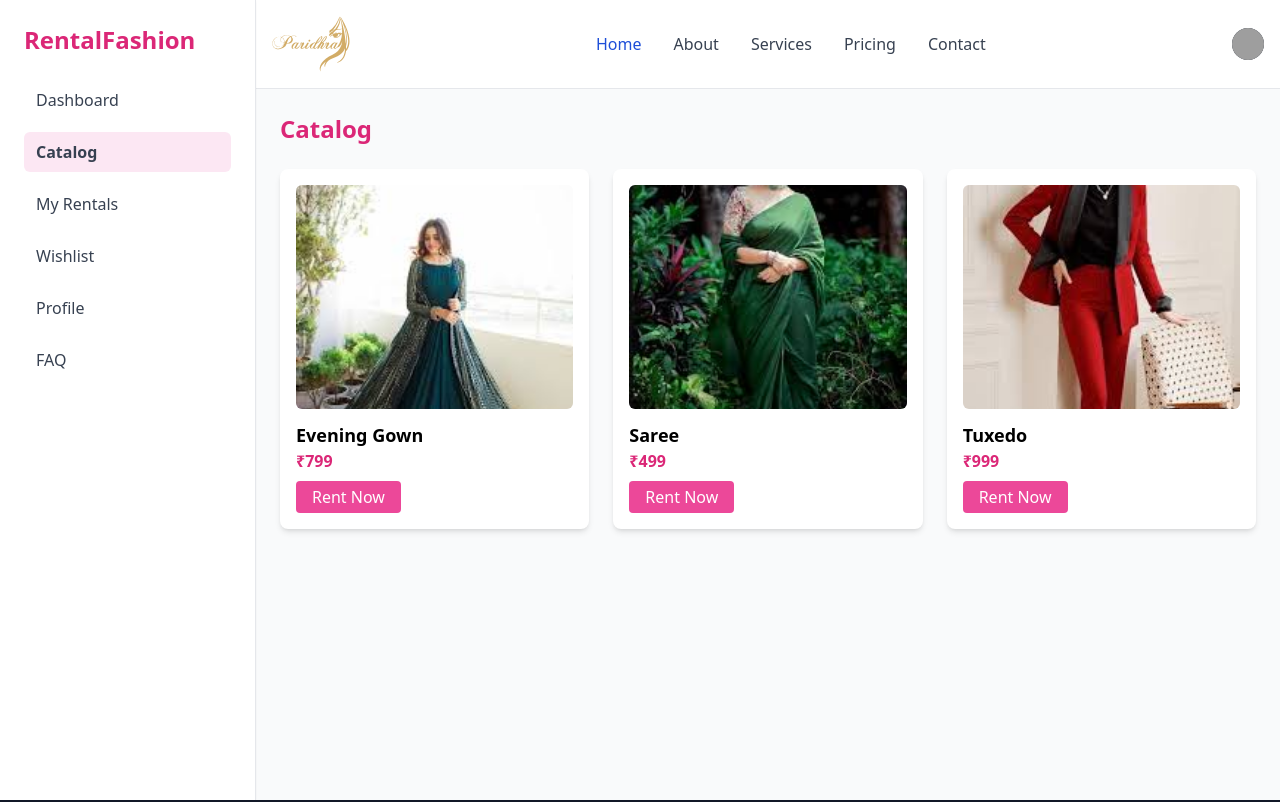
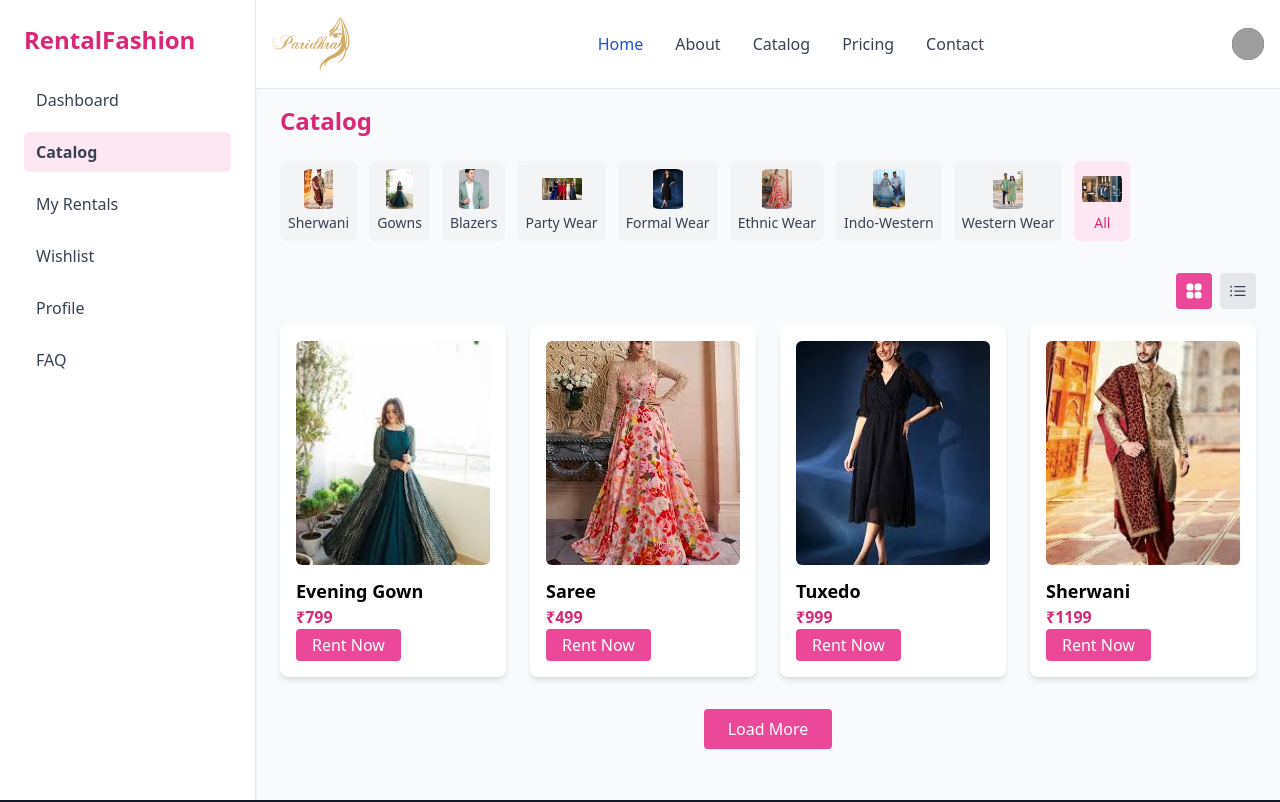
Before and after one commit to OvezShaikh/Rental-Clothing-Management-System, a React (Vite) app: page /catalog in a window 1280 px wide. Shown: the top 802 px of the page. Built offline with nearby package versions, Linux system fonts and the light colour scheme; grey boxes are pictures that could not be loaded.

Commit message:
Added catalog

```diff
--- a/src/App.jsx
+++ b/src/App.jsx
@@ -9,10 +9,12 @@ import { FaQ } from "react-icons/fa6";
 import Dashboard from "./pages/Dashboard";
 import Catalog from "./pages/Catalog";
 import MyRentals from "./pages/MyRentals";
+import ScrollToTop from "./components/ScrollToTop"; // Import ScrollToTop component
 
 function App() {
   return (
     <BrowserRouter>
+    <ScrollToTop />
       <Routes>
         <Route path="/" element={<Home />} />
         <Route path="/dashboard" element={<Dashboard />} />
--- a/src/components/DashboardLayout.jsx
+++ b/src/components/DashboardLayout.jsx
@@ -35,7 +35,7 @@ export default function DashboardLayout({ children }) {
             </button>
           </div>
 
-          <main className="flex-1 p-6">{children}</main>
+          <main className="flex-1 px-4 sm:px-6 py-4">{children}</main>
         </div>
       </div>
 
--- a/src/components/FlashSaleSection.jsx
+++ b/src/components/FlashSaleSection.jsx
@@ -39,7 +39,7 @@ const flashProducts = [
     name: "Designer Saree",
     rent: 749,
     originalRent: 1499,
-    image: "https://via.placeholder.com/150",
+    image: images.saree,
     rented: 10,
   },
 ];
--- a/src/components/Navbar.jsx
+++ b/src/components/Navbar.jsx
@@ -7,30 +7,21 @@ export default function Navbar() {
   const [mobileMenuOpen, setMobileMenuOpen] = useState(false);
 
   return (
-    <nav className="bg-white border-b border-gray-200 dark:bg-gray-900">
+    <nav className="bg-white border-b border-gray-200 dark:bg-gray-900 sticky top-0 z-50">
       <div className="max-w-screen-xl mx-auto flex flex-wrap items-center justify-between p-4">
-
         {/* Logo */}
         <Link to="/" className="flex items-center space-x-3">
-          <img
-            src={images.logo}
-            className="h-14 w-22"
-            alt="Logo"
-          />
-          {/* <span className="self-center text-2xl font-semibold whitespace-nowrap dark:text-white">
-            RentalWear
-          </span> */}
+          <img src={images.logo} className="h-14 w-22" alt="Logo" />
         </Link>
 
-        {/* Profile and Hamburger */}
-        <div className="flex items-center md:order-2 space-x-3">
-          {/* User profile button */}
+        {/* Profile + Mobile Menu Button */}
+        <div className="flex items-center space-x-3 md:order-2">
+          {/* Profile */}
+          <div className="relative">
             <button
               onClick={() => setDropdownOpen(!dropdownOpen)}
-            type="button"
               className="flex text-sm bg-gray-800 rounded-full focus:ring-4 focus:ring-gray-300 dark:focus:ring-gray-600"
             >
-            <span className="sr-only">Open user menu</span>
               <img
                 className="w-8 h-8 rounded-full"
                 src="https://flowbite.com/docs/images/people/profile-picture-3.jpg"
@@ -40,14 +31,10 @@ export default function Navbar() {
 
             {/* Dropdown */}
             {dropdownOpen && (
-            <div className="z-50 absolute top-16 right-4 w-48 bg-white rounded-lg shadow dark:bg-gray-700">
+              <div className="absolute right-0 mt-2 w-48 bg-white rounded-md shadow-lg dark:bg-gray-700 z-50">
                 <div className="px-4 py-3">
-                <span className="block text-sm text-gray-900 dark:text-white">
-                  Bonnie Green
-                </span>
-                <span className="block text-sm text-gray-500 truncate dark:text-gray-400">
-                  name@flowbite.com
-                </span>
+                  <span className="block text-sm text-gray-900 dark:text-white">Bonnie Green</span>
+                  <span className="block text-sm text-gray-500 truncate dark:text-gray-400">name@flowbite.com</span>
                 </div>
                 <ul className="py-2">
                   <li>
@@ -77,11 +64,11 @@ export default function Navbar() {
                 </ul>
               </div>
             )}
+          </div>
 
-          {/* Mobile menu toggle */}
-          {/* <button
+          {/* Hamburger Menu */}
+          <button
             onClick={() => setMobileMenuOpen(!mobileMenuOpen)}
-            type="button"
             className="inline-flex items-center p-2 w-10 h-10 justify-center text-sm text-gray-500 rounded-lg md:hidden hover:bg-gray-100 dark:text-gray-400 dark:hover:bg-gray-700"
           >
             <span className="sr-only">Open main menu</span>
@@ -99,16 +86,16 @@ export default function Navbar() {
                 d="M1 1h15M1 7h15M1 13h15"
               />
             </svg>
-          </button> */}
+          </button>
         </div>
 
         {/* Nav Links */}
         <div
           className={`${
             mobileMenuOpen ? "block" : "hidden"
-          } items-center justify-between w-full md:flex md:w-auto md:order-1`}
+          } w-full md:flex md:items-center md:w-auto md:order-1`}
         >
-          <ul className="flex flex-col md:flex-row md:space-x-8 font-medium mt-4 md:mt-0 bg-gray-50 md:bg-white dark:bg-gray-800 md:dark:bg-gray-900 p-4 md:p-0 rounded-lg">
+          <ul className="flex flex-col md:flex-row md:space-x-8 font-medium mt-4 md:mt-0 bg-gray-50 md:bg-white dark:bg-gray-800 md:dark:bg-gray-900 p-4 md:p-0 rounded-lg md:rounded-none">
             <li>
               <Link
                 to="/"
@@ -127,10 +114,10 @@ export default function Navbar() {
             </li>
             <li>
               <Link
-                to="/services"
+                to="/catalog"
                 className="block py-2 px-3 text-gray-700 hover:text-blue-700 md:p-0 dark:text-white"
               >
-                Services
+                Catalog
               </Link>
             </li>
             <li>
--- a/src/pages/Catalog.jsx
+++ b/src/pages/Catalog.jsx
@@ -1,35 +1,179 @@
+import { useState } from "react";
 import DashboardLayout from "../components/DashboardLayout";
 import { images } from "../constants/images";
+import { Squares2X2Icon, ListBulletIcon } from "@heroicons/react/24/solid";
+
+const categories = [
+  { label: "Sherwani", icon: images.sherwani },
+  { label: "Gowns", icon: images.gown },
+  { label: "Blazers", icon: images.blazer },
+  { label: "Party Wear", icon: images.partywear },
+  { label: "Formal Wear", icon: images.formal },
+  { label: "Ethnic Wear", icon: images.ethnic },
+  { label: "Indo-Western", icon: images.indowestern },
+  { label: "Western Wear", icon: images.western },
+  { label: "All", icon: images.all },
+];
+
+const allProducts = [
+  { id: 1, name: "Evening Gown", image: images.gown, price: "₹799", category: "Gowns" },
+  { id: 2, name: "Saree", image: images.ethnic, price: "₹499", category: "Ethnic Wear" },
+  { id: 3, name: "Tuxedo", image: images.formal, price: "₹999", category: "Formal Wear" },
+  { id: 4, name: "Sherwani", image: images.sherwani, price: "₹1199", category: "Sherwani" },
+  { id: 5, name: "Blazer", image: images.blazer, price: "₹899", category: "Blazers" },
+  { id: 6, name: "Indo-Western Suit", image: images.indowestern, price: "₹1099", category: "Indo-Western" },
+  { id: 7, name: "Western Dress", image: images.western, price: "₹599", category: "Western Wear" },
+  { id: 8, name: "Party Wear Dress", image: images.partywear, price: "₹749", category: "Party Wear" },
+  { id: 9, name: "Gown Deluxe", image: images.gown, price: "₹999", category: "Gowns" },
+  { id: 10, name: "Classic Sherwani", image: images.sherwani, price: "₹1299", category: "Sherwani" },
+];
+
+const ITEMS_TO_SHOW = 4;
 
 export default function Catalog() {
-  const products = [
-    { id: 1, name: "Evening Gown", image: images.gown, price: "₹799" },
-    { id: 2, name: "Saree", image: images.saree, price: "₹499" },
-    { id: 3, name: "Tuxedo", image: images.tuxedo, price: "₹999" },
-  ];
+  const [selectedCategory, setSelectedCategory] = useState("All");
+  const [visibleCount, setVisibleCount] = useState(ITEMS_TO_SHOW);
+  const [viewMode, setViewMode] = useState("grid");
+
+  const filteredProducts =
+    selectedCategory === "All"
+      ? allProducts
+      : allProducts.filter((item) => item.category === selectedCategory);
+
+  const visibleProducts = filteredProducts.slice(0, visibleCount);
+
+  const handleCategoryChange = (category) => {
+    setSelectedCategory(category);
+    setVisibleCount(ITEMS_TO_SHOW);
+  };
+
+  const handleLoadMore = () => {
+    setVisibleCount(filteredProducts.length);
+  };
 
   return (
     <DashboardLayout>
       <h1 className="text-2xl font-bold text-pink-600 mb-6">Catalog</h1>
-      <div className="grid grid-cols-1 sm:grid-cols-2 md:grid-cols-3 gap-6">
-        {products.map((item) => (
+
+      {/* Category Tabs */}
+      <div className="flex flex-wrap md:flex-wrap gap-3 mb-6 pb-2 md:overflow-x-auto md:scrollbar-thin md:scrollbar-thumb-gray-300">
+        {categories.map((cat, idx) => (
+          <button
+            key={idx}
+            onClick={() => handleCategoryChange(cat.label)}
+            className={`flex flex-col items-center
+        w-1/4 sm:w-[22%] md:w-auto
+        text-[11px] sm:text-xs md:text-sm
+        px-2 py-2 rounded-md whitespace-nowrap
+        transition-all duration-150
+        ${selectedCategory === cat.label
+                ? "bg-pink-100 text-pink-600"
+                : "bg-gray-100 text-gray-700"
+              }`}
+          >
+            <img
+              src={cat.icon}
+              alt={cat.label}
+              className="w-8 h-8 sm:w-9 sm:h-9 md:w-10 md:h-10 mb-1 object-contain rounded-xl"
+            />
+            {cat.label}
+          </button>
+        ))}
+      </div>
+
+
+
+      {/* View Toggle */}
+      <div className="flex justify-end mb-4 gap-2">
+        <button
+          onClick={() => setViewMode("grid")}
+          className={`p-2 rounded ${viewMode === "grid" ? "bg-pink-500 text-white" : "bg-gray-200 text-gray-700"
+            }`}
+        >
+          <Squares2X2Icon className="w-5 h-5" />
+        </button>
+        <button
+          onClick={() => setViewMode("list")}
+          className={`p-2 rounded ${viewMode === "list" ? "bg-pink-500 text-white" : "bg-gray-200 text-gray-700"
+            }`}
+        >
+          <ListBulletIcon className="w-5 h-5" />
+        </button>
+      </div>
+
+      {/* Product View */}
+      {viewMode === "grid" ? (
+        <div className="grid grid-cols-1 sm:grid-cols-2 md:grid-cols-3 xl:grid-cols-4 gap-6">
+          {visibleProducts.map((item) => (
             <div
               key={item.id}
-            className="bg-white rounded-lg shadow-md p-4 hover:shadow-lg transition"
+              className="bg-white rounded-lg shadow-md p-4 hover:shadow-lg transition flex flex-col min-h-[22rem]" // 👈 key change
             >
               <img
                 src={item.image}
                 alt={item.name}
-              className="w-full h-56 object-cover rounded-md mb-3"
+                className="w-full h-52 sm:h-56 object-cover rounded-md mb-3"
               />
+
+              <div className="flex-1 flex flex-col">
                 <h2 className="text-lg font-semibold">{item.name}</h2>
                 <p className="text-pink-600 font-semibold">{item.price}</p>
-            <button className="mt-2 px-4 py-1 bg-pink-500 text-white rounded hover:bg-pink-600">
+
+                <div className="mt-auto">
+                  <button className="px-4 py-1 bg-pink-500 text-white rounded hover:bg-pink-600 w-max">
                     Rent Now
                   </button>
                 </div>
+              </div>
+            </div>
           ))}
         </div>
+      ) : (
+        <div className="space-y-4">
+          {visibleProducts.map((item) => (
+            <div
+              key={item.id}
+              className="flex flex-col sm:flex-row items-start sm:items-center gap-4 bg-white rounded-lg shadow-md p-4 hover:shadow-lg transition"
+            >
+              <img
+                src={item.image}
+                alt={item.name}
+                className="w-full sm:w-32 sm:h-32 object-cover rounded-md"
+              />
+
+              {/* Text + Button container */}
+              <div className="flex-1 flex flex-col justify-between h-full min-h-[8rem] sm:min-h-0">
+                <div className="mb-2">
+                  <h2 className="text-lg font-semibold">{item.name}</h2>
+                  <p className="text-pink-600 font-semibold">{item.price}</p>
+                </div>
+                <div className="mt-auto">
+                  <button className="px-4 py-1 bg-pink-500 text-white rounded hover:bg-pink-600 w-max">
+                    Rent Now
+                  </button>
+                </div>
+              </div>
+            </div>
+          ))}
+        </div>
+      )}
+
+      {/* No Products */}
+      {visibleProducts.length === 0 && (
+        <p className="text-gray-500 col-span-full text-center mt-4">No products found.</p>
+      )}
+
+      {/* Load More Button */}
+      {visibleCount < filteredProducts.length && (
+        <div className="flex justify-center mt-8">
+          <button
+            onClick={handleLoadMore}
+            className="px-6 py-2 bg-pink-500 text-white rounded hover:bg-pink-600"
+          >
+            Load More
+          </button>
+        </div>
+      )}
     </DashboardLayout>
   );
 }
```
Also changed, not shown: src/components/ScrollToTop.jsx (added, +15 -0 lines). Lines whose indentation alone changed are shown as unchanged.
